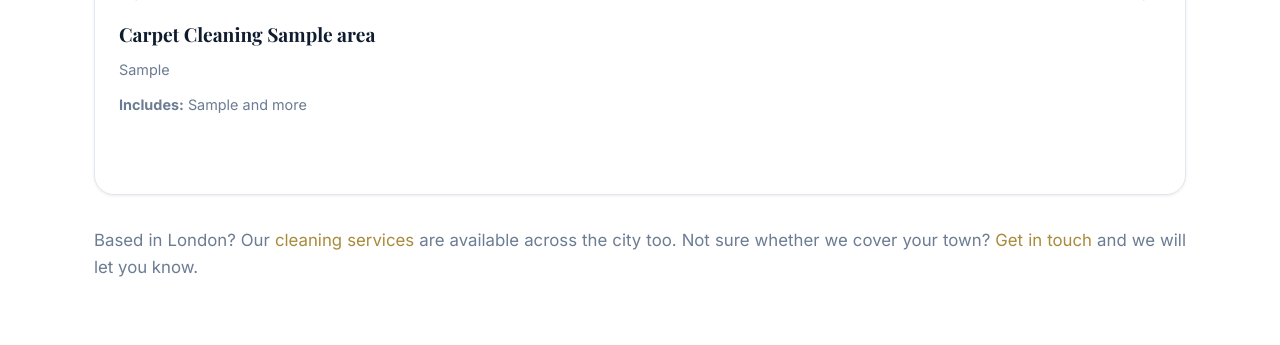
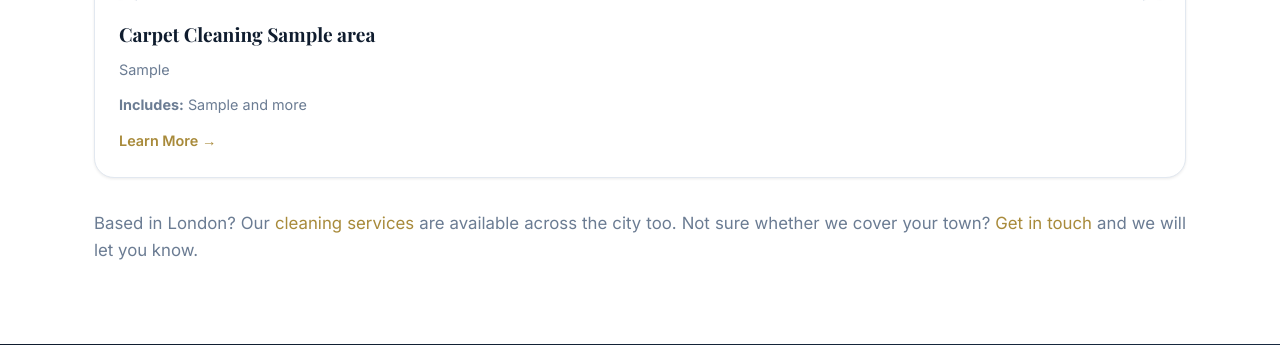
Before and after one commit to mwassayahmad123/prime_carpet_uk, a Node project: template nest-app/views/areas.hbs in a window 1280 px wide. Shown: the part 1323-1668 px from the top of the page. Run offline with Node 20 templates, Linux system fonts and the light colour scheme; the template is opened without the code that fills it: most values are stand-ins (such as "Sample title", 1, 10 or a date in 2020); some libraries are stand-ins or nearby versions.

Commit message:
learnmore arrows

```diff
--- a/nest-app/public/css/style.css
+++ b/nest-app/public/css/style.css
@@ -1357,6 +1357,19 @@
   margin-bottom: 0.75rem;
 }
 
+.areas-hub__link {
+  display: inline-block;
+  font-size: 0.9rem;
+  font-weight: 600;
+  color: var(--color-primary-dark);
+  transition: color var(--transition), transform var(--transition);
+}
+
+.areas-hub__link:hover {
+  color: var(--color-navy);
+  transform: translateX(3px);
+}
+
 .areas-highlights__cta {
   text-align: center;
   margin-top: 2.5rem;
--- a/nest-app/views/areas.hbs
+++ b/nest-app/views/areas.hbs
@@ -42,7 +42,7 @@
                   <h3 class="areas-hub__title">Carpet Cleaning {{this.name}}</h3>
                   <p class="areas-hub__text">{{this.areasIntro}}</p>
                   <p class="areas-hub__towns"><strong>Includes:</strong> {{this.majorTowns}} and more</p>
-                  <a href="/areas/{{this.slug}}/carpet-cleaning/" class="btn btn--outline btn--sm">Carpet Cleaning {{this.name}} →</a>
+                  <a href="/areas/{{this.slug}}/carpet-cleaning/" class="areas-hub__link" aria-label="Learn more about carpet cleaning in {{this.name}}">Learn More →</a>
                 </div>
               </article>
             {{/each}}
--- a/nest-app/views/partials/areas-highlights.hbs
+++ b/nest-app/views/partials/areas-highlights.hbs
@@ -23,7 +23,7 @@
           <div class="areas-hub__body">
             <h3 class="areas-hub__title">Carpet Cleaning {{this.name}}</h3>
             <p class="areas-hub__towns"><strong>Includes:</strong> {{this.majorTowns}} and more</p>
-            <a href="/areas/{{this.slug}}/carpet-cleaning/" class="btn btn--outline btn--sm">Carpet Cleaning {{this.name}} →</a>
+            <a href="/areas/{{this.slug}}/carpet-cleaning/" class="areas-hub__link" aria-label="Learn more about carpet cleaning in {{this.name}}">Learn More →</a>
           </div>
         </article>
       {{/each}}
```
